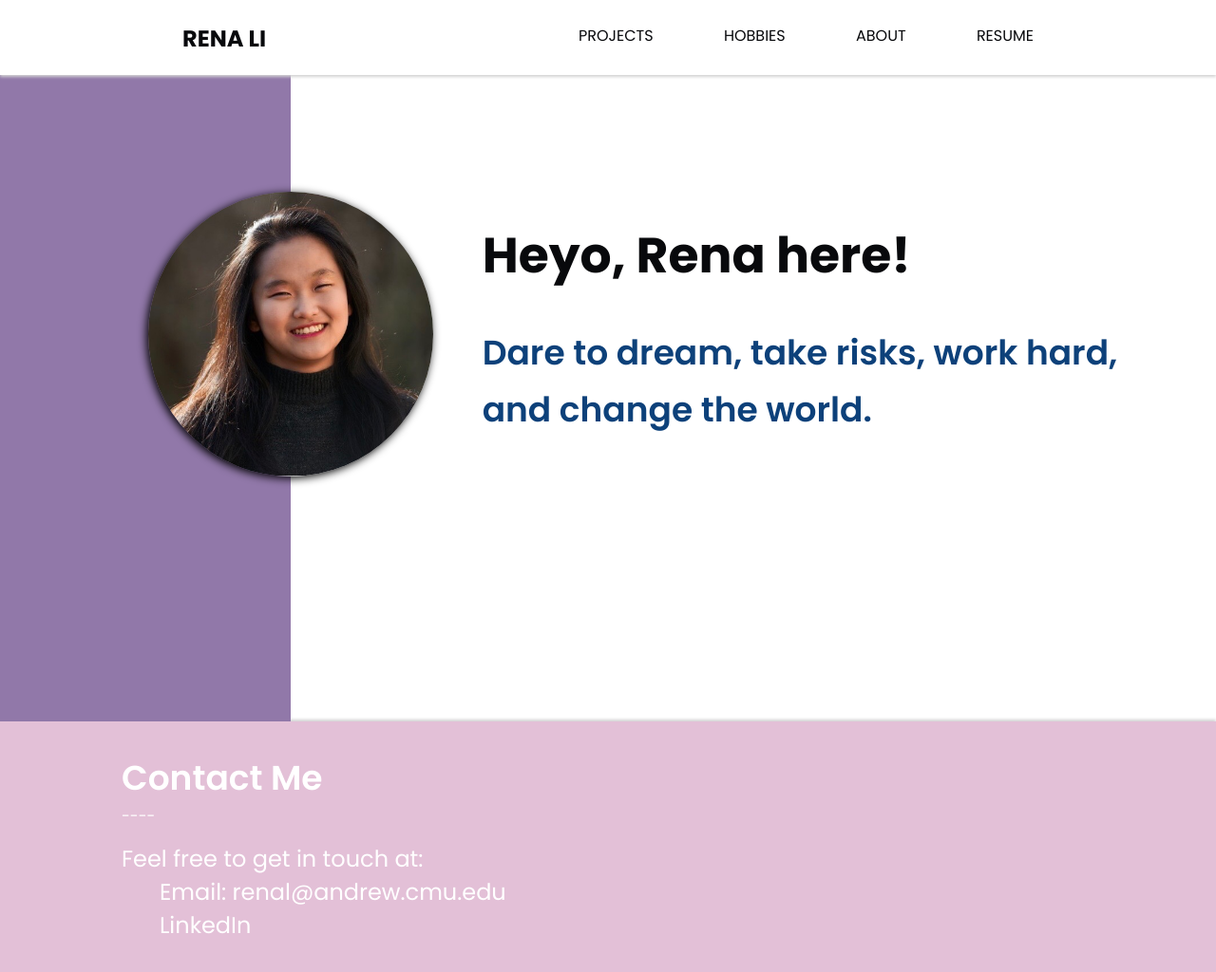
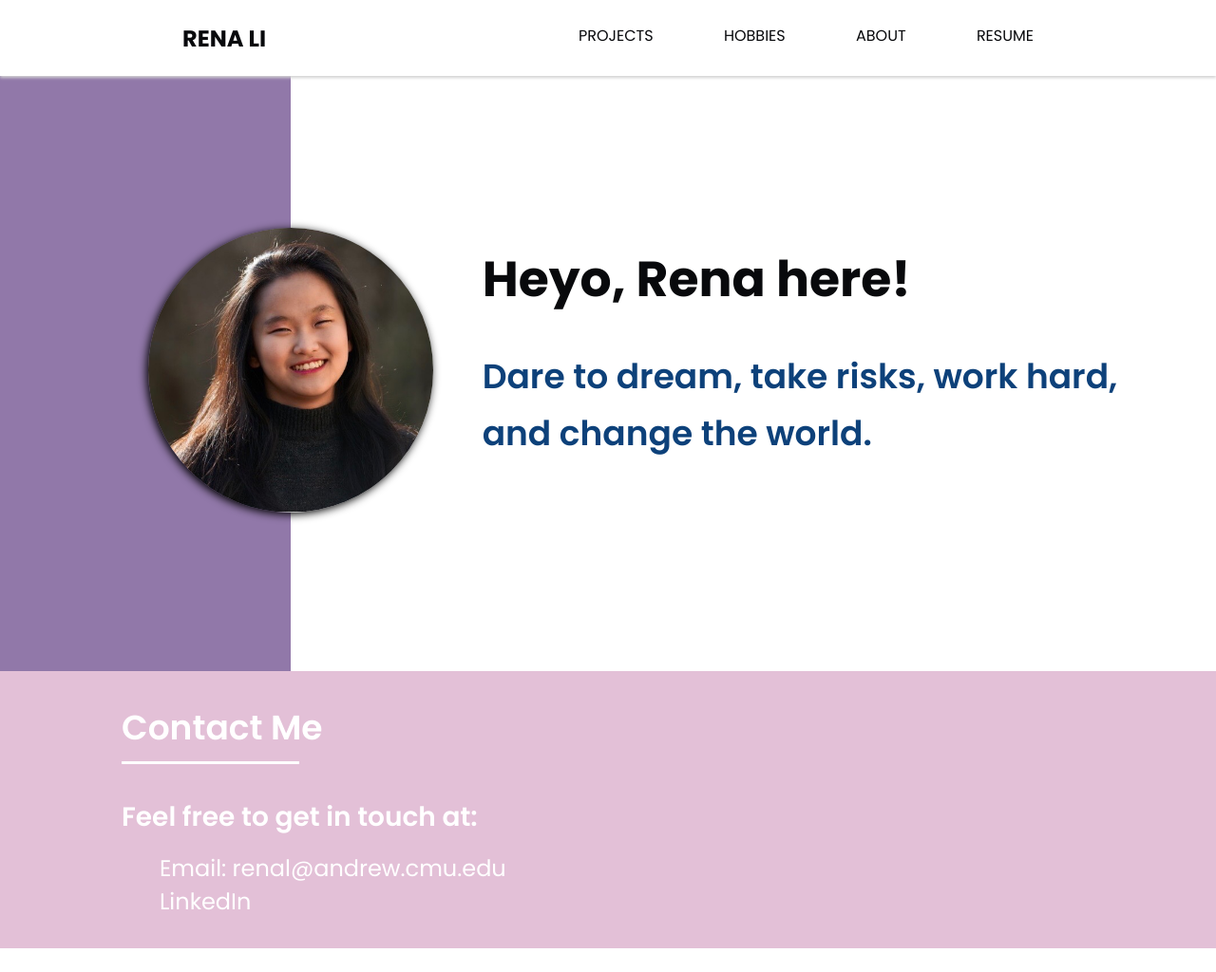
Before and after one commit to renali-hub/personal-website, a plain HTML site: page home.html in a window 1280 px wide. Shown: the whole page at 95% size. After the commit the page ends 999 px from the top, so only its background shows below. Drawn offline with Linux system fonts and the light colour scheme.

Commit message:
restructured html; figured out alignment

```diff
--- a/css/home.css
+++ b/css/home.css
@@ -12,27 +12,21 @@
 
 body {
 	margin: 0;
-	/* background: var(--white); */
 	font-family: 'Poppins';
 }
 
-html, body {
-  height: 100%;
-}
-
 header {
+  height: 80px;
   width: 100%;
   position: fixed;
+
+  background: var(--white);
+  box-shadow: 0px 2px 3px rgb(210, 210, 210);
 }
 
 .navbar {
 	width: 70%;
 	margin: 0 auto;
-}
-
-header {
-  background: var(--white);
-  box-shadow: 0px 2px 3px rgb(210, 210, 210);
 }
 
 header::after {
@@ -100,9 +94,13 @@ nav a:hover::before {
   width: 100%;
 }
 
+main {
+  padding-top: 80px;
+}
+
 .main-container {
   background: transparent;
-  height: 95%;
+  height: 100%;
   display: grid;
   grid-template-columns: auto auto auto auto auto auto;
 }
@@ -117,8 +115,6 @@ nav a:hover::before {
 }
 
 .img-box {
-  /* display: flex;
-  justify-content: right; */
   text-align: center;
   grid-column: 3 / 5;
 }
@@ -132,7 +128,8 @@ nav a:hover::before {
   border-radius: 150px;
   box-shadow: -2px 2px 10px black;
 
-  margin-top: calc(100% / 2);
+  margin-top: 20vh;
+  margin-bottom: 20vh;
 }
 
 .content {
@@ -144,7 +141,7 @@ nav a:hover::before {
   font-size: 52px;
   font-weight: 700;
 
-  margin-top: 230px;
+  margin-top: calc(20vh + 15px);
   margin-bottom: 36px;
 }
 
@@ -159,8 +156,10 @@ nav a:hover::before {
 
 .contact-footer {
   background-color: var(--pink);
-  box-shadow: 0px -2px 3px rgb(210, 210, 210);
-  /* position: fixed; */
+  /* box-shadow: 0px -2px 3px rgb(210, 210, 210); */
+
+  width: 100%;
+  height: 100%;
 }
 
 .inner {
@@ -178,9 +177,24 @@ nav a:hover::before {
   margin: 0 0;
 }
 
-.bar {
+hr {
+  width: 18%;
+  text-align: left;
+  margin-left: 0;
+  margin-bottom: 35px;
+
+  height: 3px;
+  border-width: 0;
   color: var(--white);
-  margin: 0 0 15px 0;
+  background-color: var(--white);
+}
+
+.contact-blurb {
+  color: var(--white);
+  font-size: 28px;
+  font-weight: 600;
+
+  margin: 0 auto 15px auto;
 }
 
 .contacts {
--- a/home.html
+++ b/home.html
@@ -10,7 +10,6 @@
   </head>
 
   <body>
-    <!-- HEADER -->
     <header>
       <div class="navbar">
         <a class="logo" href="home.html">Rena Li</a>
@@ -25,7 +24,8 @@
         </nav>
       </div>
     </header>
-    <!-- BANNER -->
+
+    <main>
       <div class="main-container">
         <div class="color-block"></div>
         <div class="img-box">
@@ -39,12 +39,13 @@
           </div>
         </div>
       </div>
-    <!-- FOOTER -->
+    </main>
+
     <footer class="contact-footer">
       <div class="inner">
         <p class="contact-header">Contact Me</p>
-        <p class="bar"> ---- </p>
-        <p class="contacts">Feel free to get in touch at:</p>
+        <hr>
+        <p class="contact-blurb">Feel free to get in touch at:</p>
         <ul class="contacts">
           <li>Email: renal@andrew.cmu.edu</li>
           <li>
```
Also changed, not shown: test.html (added, +83 -0 lines). Lines whose indentation alone changed are shown as unchanged.
